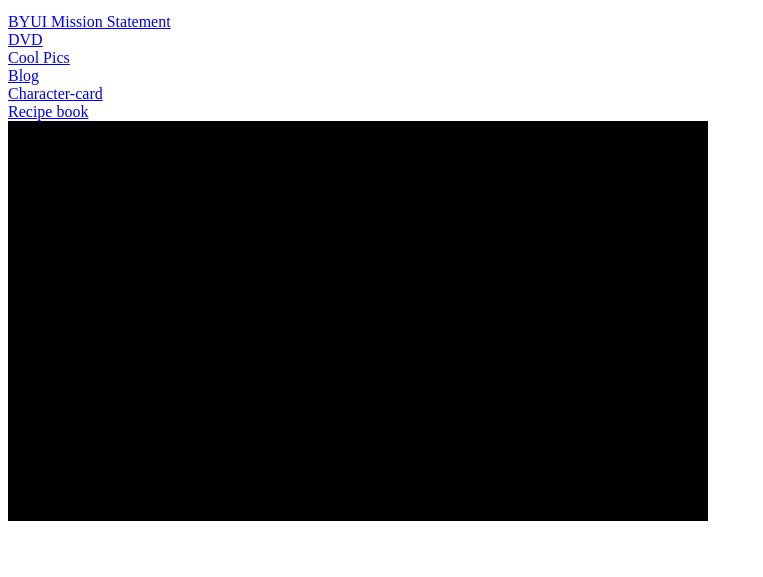
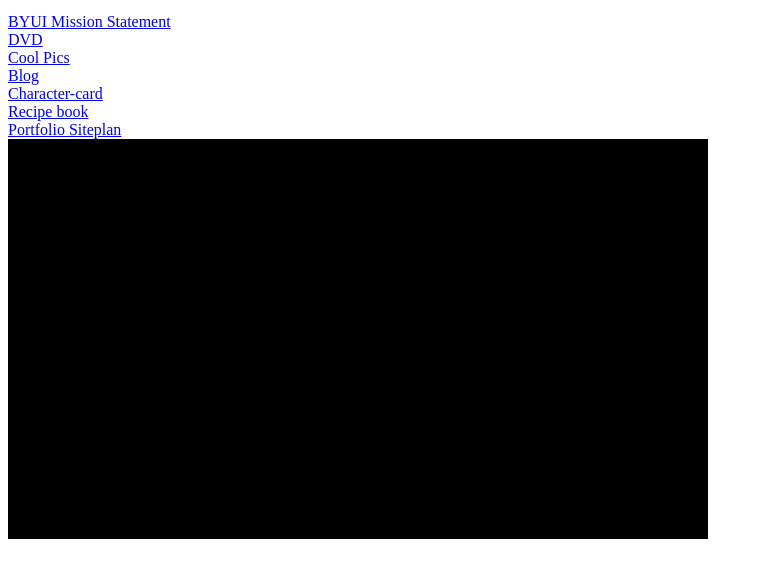
Before and after one commit to ThomaseLucas/wdd131, a plain HTML site: page index.html in a window 1280 px wide. Shown: the part 101-678 px from the top of the page, without its empty margins (0-763 px from the left). Drawn offline with Linux system fonts and the light colour scheme.

Commit message:
added link

```diff
--- a/index.html
+++ b/index.html
@@ -23,6 +23,8 @@
     <br />
     <a href="W09/index.html">Recipe book</a>
     <br />
+    <a href="portfolio/siteplan.html">Portfolio Siteplan</a>
+    <br />
     <canvas id="ball_canvas" width="700px" height="400"></canvas>
     <script src="ponder/bouncingball.js"></script>
   </body>
```
